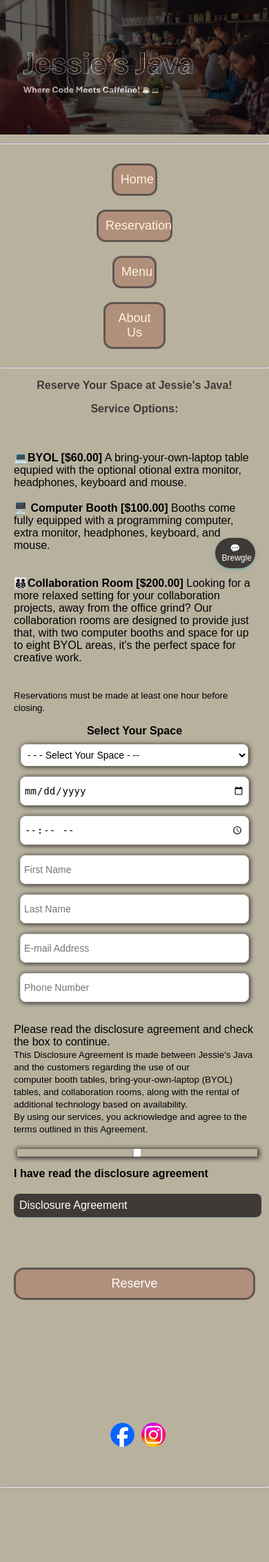
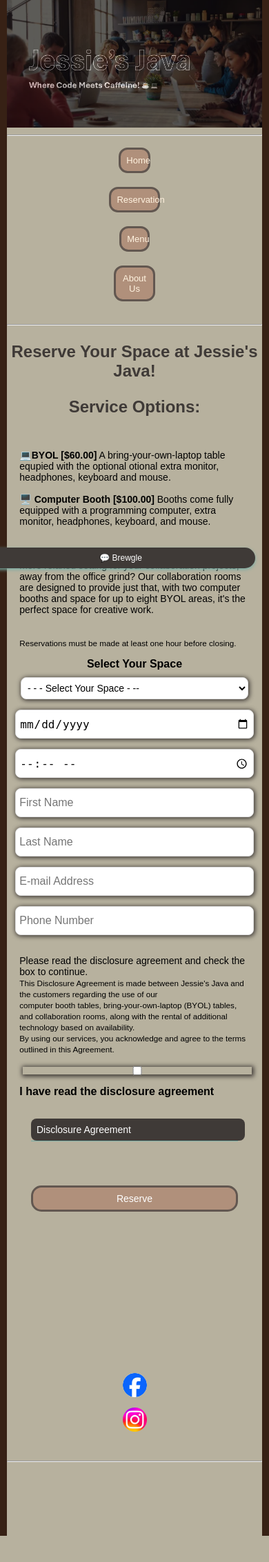
Before and after one commit to Jessie0611/JessiesJava, a PHP site: page /reservation.php in a window 390 px wide. Shown: the whole page at 69% size. After the commit the page ends 2227 px from the top, so only its background shows below. Run offline with PHP 8.4, Linux system fonts and the light colour scheme.

Commit message:
Add phpmailer files and responside design

```diff
--- a/confirmation.php
+++ b/confirmation.php
@@ -130,7 +130,7 @@ try {
        </div>
         </div>
         <br>
-        <button onclick="window.print()" class="no-print">Print / Save as PDF</button> <br>
+      <button onclick="window.print()" class="no-print"> <div class="printBtn"> Print / Save as PDF</div></button> <br>
         <small>You will also receive a confirmation e-mail, please check your spam or junk folder.</small>
 
         <button id="chatbotButton" class="no-print" onclick="toggleChatbot()">💬 Brewgle</button>
--- a/style.css
+++ b/style.css
@@ -267,11 +267,14 @@ input, select, textarea {
 .menu-item span {
     font-weight: bold;
 }
+.printBtn{
+    font-size: medium;
+}
 /* CALANDER */
 .calendar-container {
     width: 400px;
-    height: 520px;
-    padding: 20px;
+    height: 530px;
+    padding: 0px;
     background-color: #b7b19e;
     display: flex;
     flex-direction: column;
@@ -305,8 +308,8 @@ button:hover {
 }
 #calendar th,
 #calendar td {
-    padding: 4px;
-    border: 2px solid white;
+    padding: 6px;
+    border: 1px solid white;
     text-align: center;
 }
 #calendar td {
@@ -324,7 +327,7 @@ button:hover {
 #events-list {
     list-style: none;
     padding: 5px;
-    max-width: 700px;
+    max-width: 600px;
 }
 li {
     display: flex;
@@ -500,6 +503,7 @@ li {
     display: block;
     margin-bottom: 0.5em;
 }
+
 /* Responsive Design */
 @media (max-width: 768px) {
     /* Adjust content width */
@@ -562,42 +566,98 @@ li {
     }
 }
 
-/* Responsive for smaller screens (max-width: 480px) */
-@media (max-width: 480px) {
-    /* Adjust content width even more for smaller screens */
+
+/* Responsive Design */
+@media (max-width: 1024px) {
     .content {
-        width: 100%;
+        width: 95%;
     }
 
-    /* Adjust text sizes further for smaller screens */
+    .calendar-container {
+        width: 90%;
+        height: auto;
+    }
+
+    #chatbotContainer {
+        width: 90%;
+        height: 500px;
+    }
+}
+
+@media (max-width: 768px) {
+    nav {
+        flex-direction: column;
+        align-items: center;
+    }
+
+    .btn {
+        width: 80%;
+        margin: 10px auto;
+        font-size: medium;
+    }
+
     h2, h3 {
+        font-size: 1.5rem;
+        flex-direction: column;
+        text-align: center;
+    }
+
+    .contact,
+    .businessHours,
+    .calendar-container,
+    .accordion,
+    .confirmation-container,
+    .resAlign,
+    .aboutAlign {
+        width: 90%;
+        padding: 10px;
+    }
+
+    form input,
+    form select,
+    form textarea,
+    #resDate, #resTime, #fName, #lName, #email, #eMail, #phone, #drinkType, #message, #name {
+        width: 100%;
         font-size: 16px;
+    }
+
+    .submit, .printBtn, button {
+        width: 100%;
+        font-size: 16px;
+    }
+
+    .footer .socialLinks {
+        flex-wrap: wrap;
+        gap: 10px;
+    }
+}
+
+@media (max-width: 480px) {
+    body {
+        font-size: 14px;
+    }
+
+    .btn {
+        font-size: small;
+    }
+
+    .accordionHeader {
+        font-size: 14px;
     }
 
     .menu-item {
         font-size: 16px;
     }
 
-    /* Adjust button size */
-    .btn {
-        width: 90%; /* Make buttons almost full width */
-        margin-left: 0;
+    .contact button,
+    .submit,
+    button {
+        padding: 8px;
+        font-size: 14px;
     }
 
-    /* Adjust footer for smaller screens */
-    .footer .socialLinks {
-        flex-direction: row;
-        gap: 10px;
-    }
-
-    /* Adjust chatbot button size */
     #chatbotButton {
         padding: 8px 10px;
         font-size: 12px;
     }
-
-    /* Adjust form input width */
-    input, select, textarea, .submit {
-        width: 100%;
-    }
 }
```
